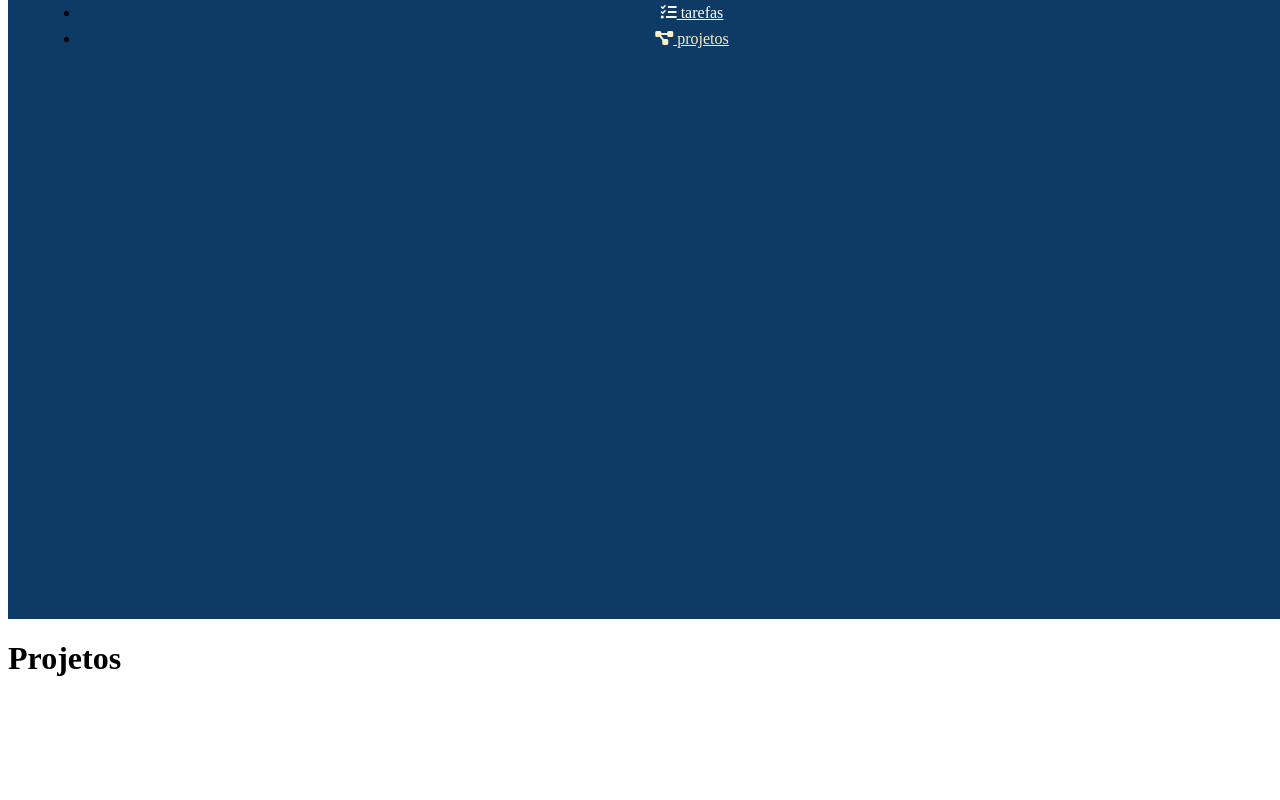
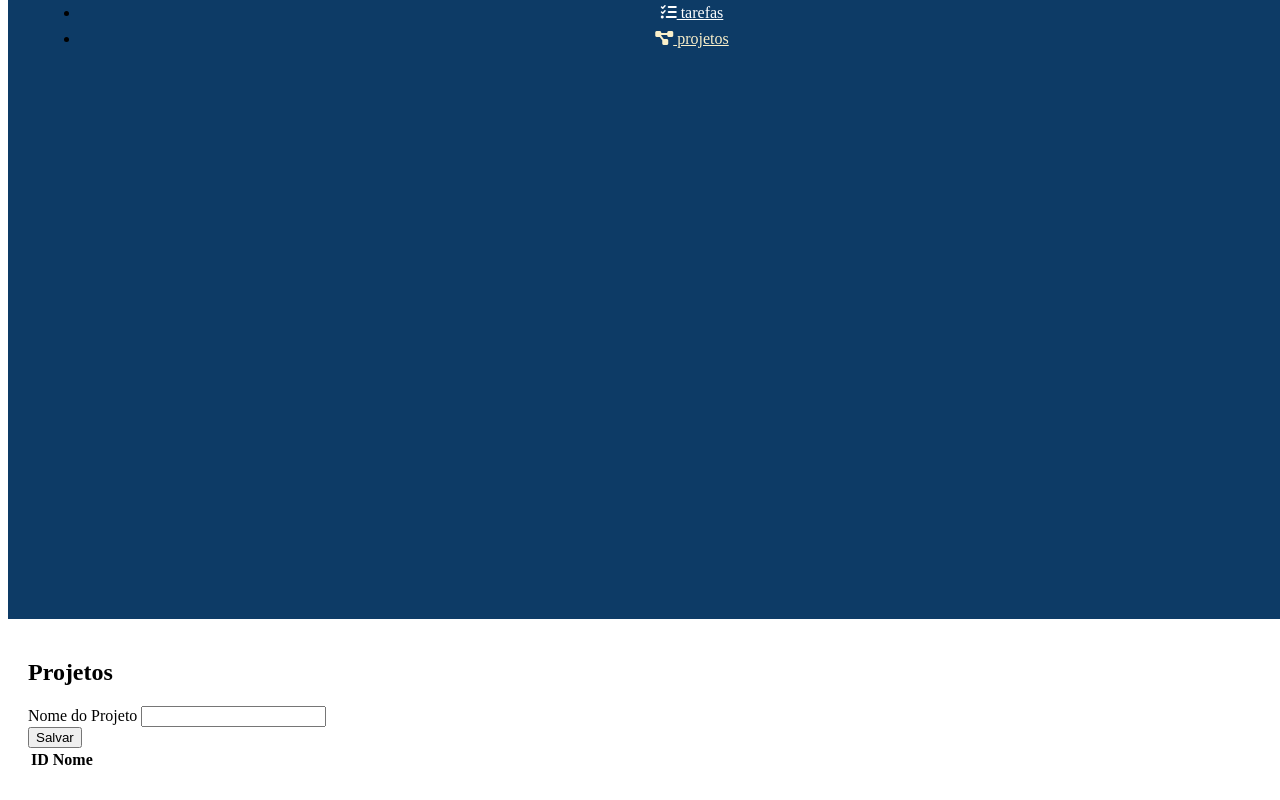
Before and after one commit to RaquelVuicik/alura-tracker, a Vue app: page /#/projetos in a window 1280 px wide. Shown: the part 253-1053 px from the top of the page. Before the commit the page ends 952 px from the top, so only its background shows below. Built offline with nearby package versions, Linux system fonts and the light colour scheme; the HTML template or start-up script is replaced by a standard one.

Commit message:
cadastrando projetos

```diff
--- /dev/null
+++ b/src/interfaces/IProjeto.ts
@@ -0,0 +1,4 @@
+export default interface IProjeto {
+    id: string;
+    nome: string;
+}
--- a/src/views/Projetos.vue
+++ b/src/views/Projetos.vue
@@ -1,12 +1,69 @@
 <template>
-    <h1>Projetos</h1>
+    <section class="projetos" >
+        <h1 class="title">Projetos</h1>
+        <form @submit.prevent="salvar">
+            <div class="field">
+                <label for="nomeDoProjeto" class="label">
+                    Nome do Projeto
+                </label>
+                <input
+                    type="text"
+                    class="input"
+                    v-model="nomeDoProjeto"
+                    id="nomeDoProjeto"
+                />
+            </div>
+            <div class="field">
+                <button class="button" type="submit">
+                    Salvar
+                </button>
+            </div>
+        </form>
+        <table class="table is-fullwidth">
+            <thead>
+                <tr>
+                    <th>ID</th>
+                    <th>Nome</th>
+                </tr>
+            </thead>
+            <tbody>
+                <tr v-for="projeto in projetos" :key="projeto.id">
+                    <td>{{ projeto.id }}</td>
+                    <td>{{ projeto.nome }}</td>
+                </tr>
+            </tbody>
+        </table>
+    </section>
 </template>
 
 <script lang="ts">
+import IProjeto from '@/interfaces/IProjeto';
 import { defineComponent } from 'vue';
 
 export default defineComponent({
     // eslint-disable-next-line vue/multi-word-component-names
-    name: 'Projetos'
+    name: 'Projetos',
+    data () {
+        return {
+            nomeDoProjeto: '',
+            projetos: [] as IProjeto[]
+        }
+    },
+    methods: {
+        salvar () {
+            const projeto: IProjeto = {
+                nome: this.nomeDoProjeto,
+                id: new Date().toISOString()
+            }
+            this.projetos.push(projeto)
+            this.nomeDoProjeto = ''
+        }
+    },
 })
 </script>
+
+<style scoped>
+.projetos {
+    padding: 1.25rem;
+}
+</style>
```
